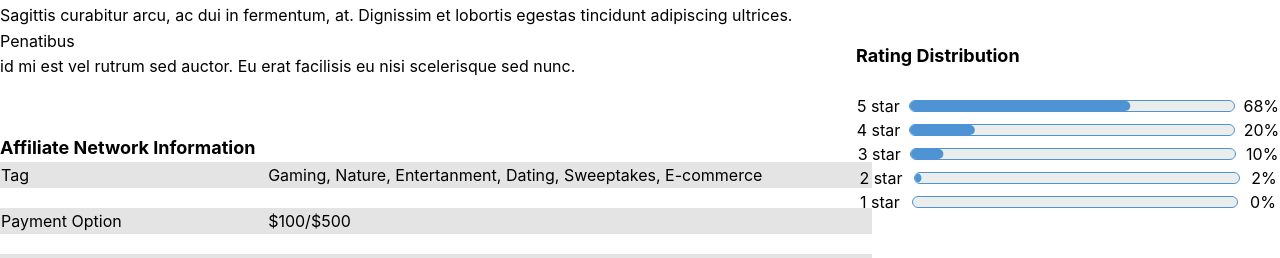
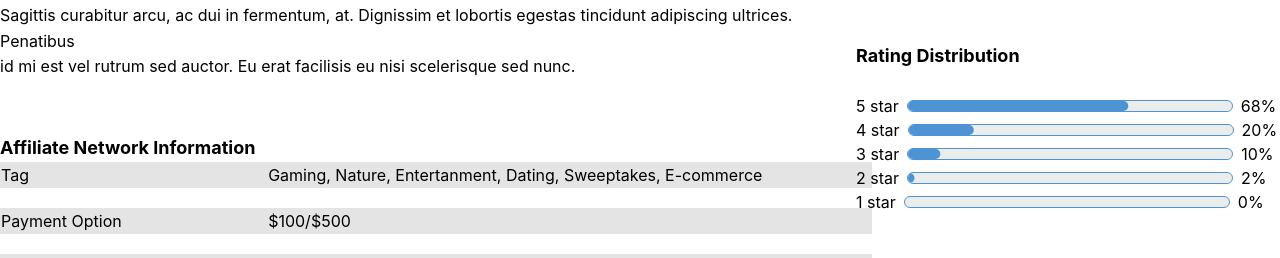
Before and after one commit to AFM-Taha/affling, a Next.js app: page /affiliate-network/details in a window 1280 px wide. Shown: the part 1046-1304 px from the top of the page. Built offline with nearby package versions, Linux system fonts and the light colour scheme.

Commit message:
straighten progress bars

```diff
--- a/src/components/common/Rating/RatingDistribution.tsx
+++ b/src/components/common/Rating/RatingDistribution.tsx
@@ -4,42 +4,42 @@ export default function RatingDistribution() {
   return (
     <div className="ml-7 min-w-[424px]">
       <h5 className="mb-6 text-lg font-bold">Rating Distribution</h5>
-      <div className="flex items-center justify-evenly gap-2">
+      <div className="flex items-center  gap-2">
         <p className="">5 star</p>
         <Progress
-          className="h-3 max-w-[326px] border border-[#4E93D3] bg-[#EBEDED]"
+          className="h-3 w-[326px] border border-[#4E93D3] bg-[#EBEDED]"
           value={68}
         />
         <p className="">68%</p>
       </div>
-      <div className="flex items-center justify-evenly gap-2">
+      <div className="flex items-center  gap-2">
         <p className="">4 star</p>
         <Progress
-          className="h-3 max-w-[326px] border border-[#4E93D3] bg-[#EBEDED]"
+          className="h-3 w-[326px] border border-[#4E93D3] bg-[#EBEDED]"
           value={20}
         />
         <p className="">20%</p>
       </div>
-      <div className="flex items-center justify-evenly gap-2">
+      <div className="flex items-center  gap-2">
         <p className="">3 star</p>
         <Progress
-          className="h-3 max-w-[326px] border border-[#4E93D3] bg-[#EBEDED]"
+          className="h-3 w-[326px] border border-[#4E93D3] bg-[#EBEDED]"
           value={10}
         />
         <p className="">10%</p>
       </div>
-      <div className="flex items-center justify-evenly gap-2">
+      <div className="flex items-center  gap-2">
         <p className="">2 star</p>
         <Progress
-          className="h-3 max-w-[326px] border border-[#4E93D3] bg-[#EBEDED]"
+          className="h-3 w-[326px] border border-[#4E93D3] bg-[#EBEDED]"
           value={2}
         />
         <p className="">2%</p>
       </div>
-      <div className="flex items-center justify-evenly gap-2">
+      <div className="flex items-center  gap-2">
         <p className="">1 star</p>
         <Progress
-          className="h-3 max-w-[326px] border border-[#4E93D3] bg-[#EBEDED]"
+          className="h-3 w-[326px] border border-[#4E93D3] bg-[#EBEDED]"
           value={0}
         />
         <p className="">0%</p>
```
